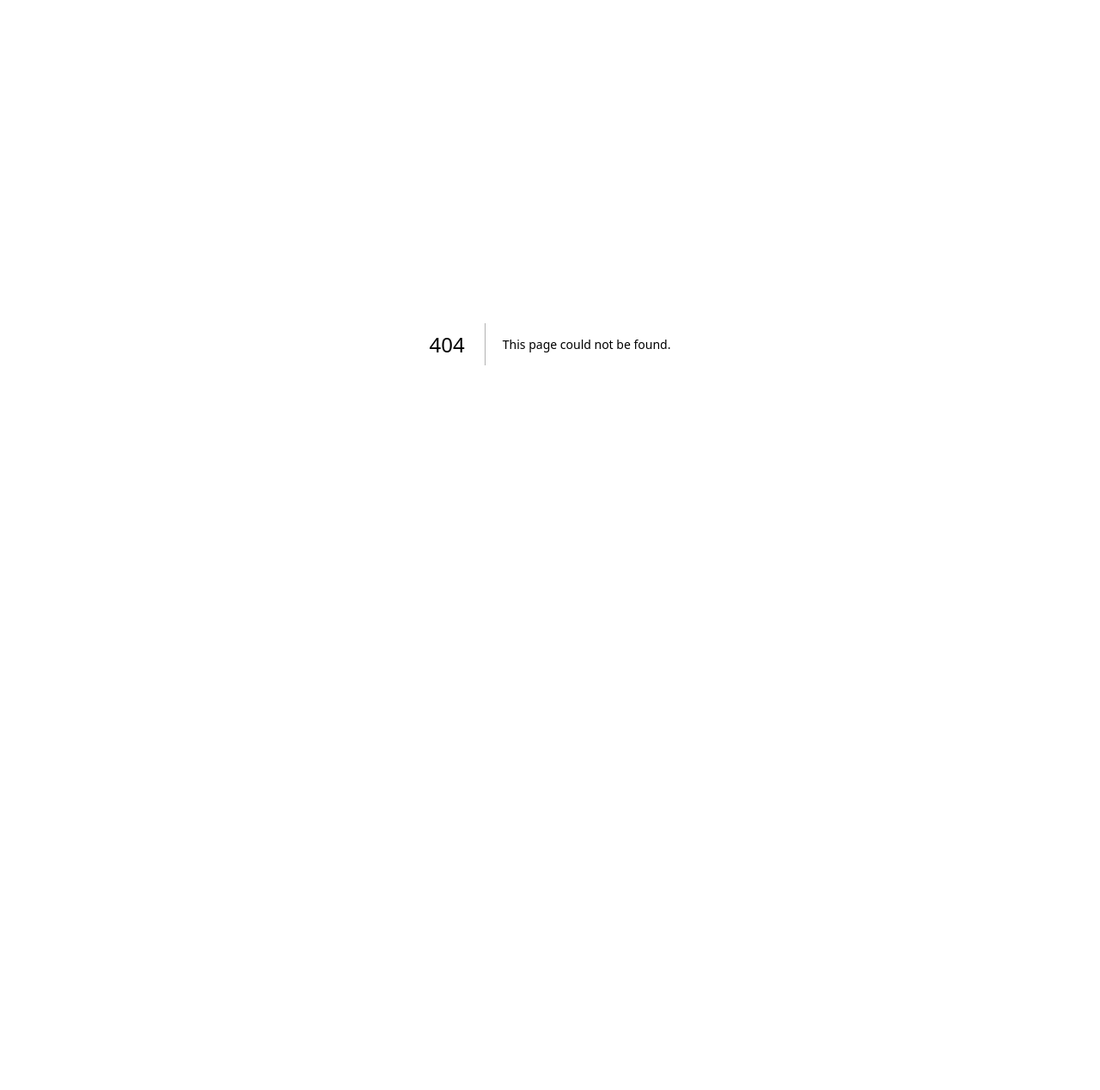
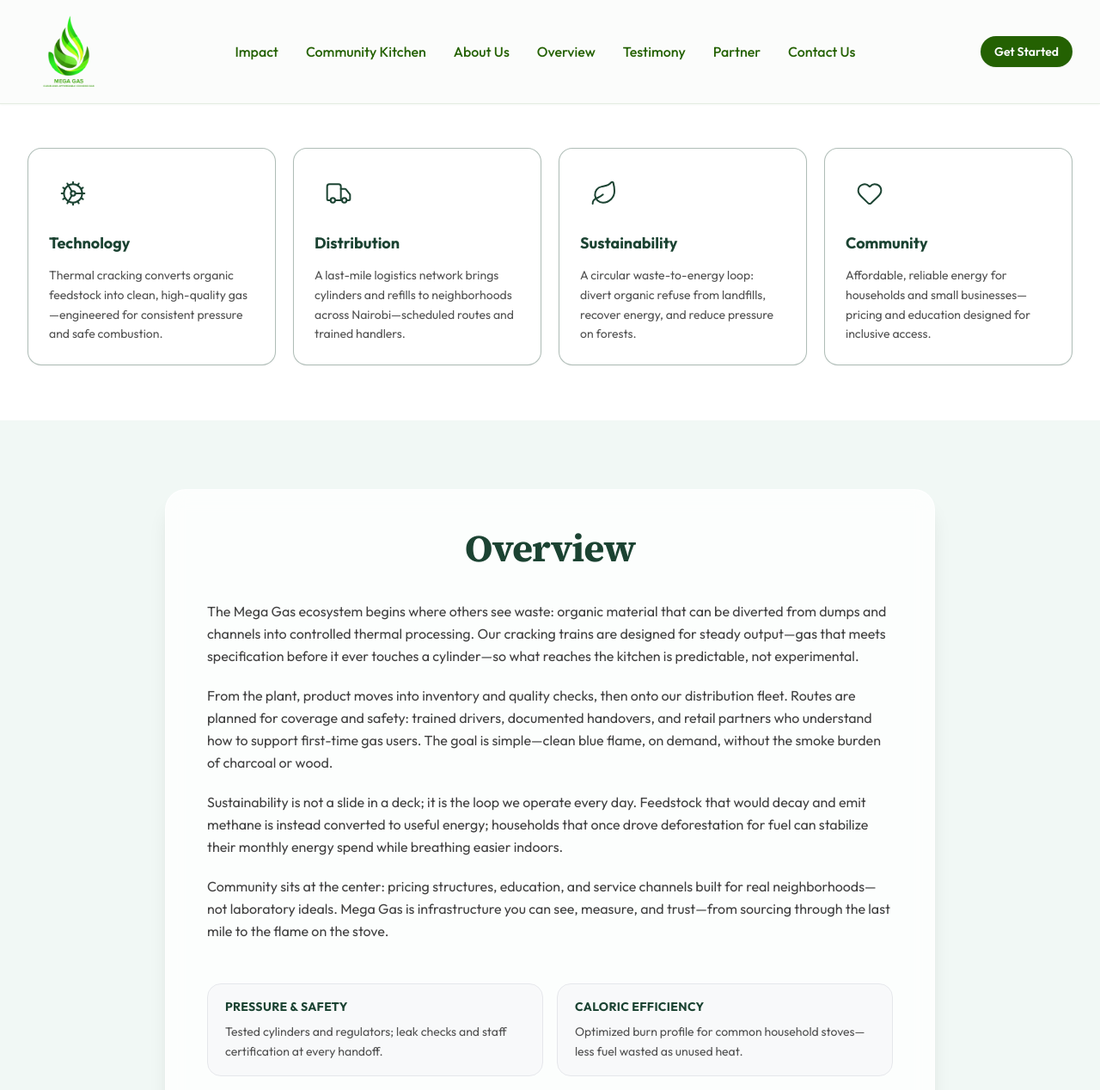
Before and after one commit to scott931/MegaGasII, a Next.js app: page /overview in a window 1280 px wide. Before the commit this address had no page. Shown: the top 1268 px of the page at 86% size. Before the commit the page ends 800 px from the top, so only its background shows below. Built offline with nearby package versions, Linux system fonts and the light colour scheme.

Commit message:
page overview

```diff
--- /dev/null
+++ b/src/app/overview/layout.tsx
@@ -0,0 +1,13 @@
+import { Source_Serif_4 } from "next/font/google";
+
+const overviewSerif = Source_Serif_4({
+  subsets: ["latin"],
+  variable: "--font-overview-serif",
+  display: "swap",
+});
+
+export default function OverviewLayout({
+  children,
+}: Readonly<{ children: React.ReactNode }>) {
+  return <div className={overviewSerif.variable}>{children}</div>;
+}
--- /dev/null
+++ b/src/app/overview/page.tsx
@@ -0,0 +1,26 @@
+import type { Metadata } from "next";
+import { Footer } from "@/components/home/Footer";
+import { Header } from "@/components/home/Header";
+import { OverviewDeepDive } from "@/components/overview/OverviewDeepDive";
+import { OverviewVisualAnchor } from "@/components/overview/OverviewVisualAnchor";
+import { PillarGrid } from "@/components/overview/PillarGrid";
+
+export const metadata: Metadata = {
+  title: "Overview | Mega Gas Alternative Energy",
+  description:
+    "Mega Gas technology, distribution, sustainability, and community—technical overview of the clean gas ecosystem.",
+};
+
+export default function OverviewPage() {
+  return (
+    <>
+      <Header />
+      <main className="min-h-screen bg-white pt-[92px] sm:pt-[108px]">
+        <PillarGrid />
+        <OverviewDeepDive />
+        <OverviewVisualAnchor />
+      </main>
+      <Footer />
+    </>
+  );
+}
--- a/src/components/home/Footer.tsx
+++ b/src/components/home/Footer.tsx
@@ -8,6 +8,7 @@ import logo from "@/images/logo1.png";
 const quickLinks = [
   { label: "Home", href: "/" },
   { label: "About Us", href: "/about-us" },
+  { label: "Overview", href: "/overview" },
   { label: "Our Solution", href: "#solution" },
   { label: "Environmental Impact", href: "/impact" },
   { label: "Careers", href: "#careers" },
--- a/src/components/home/Header.tsx
+++ b/src/components/home/Header.tsx
@@ -11,7 +11,7 @@ const nav = [
   { label: "Impact", href: "/impact" },
   { label: "Community Kitchen", href: "#community-kitchen" },
   { label: "About Us", href: "/about-us" },
-  { label: "Overview", href: "#overview" },
+  { label: "Overview", href: "/overview" },
   { label: "Testimony", href: "#testimony" },
   { label: "Partner", href: "#partner" },
   { label: "Contact Us", href: "#contact-us" },
--- /dev/null
+++ b/src/components/overview/OverviewDeepDive.tsx
@@ -0,0 +1,79 @@
+"use client";
+
+import { motion } from "framer-motion";
+
+const specs = [
+  { label: "Pressure & safety", detail: "Tested cylinders and regulators; leak checks and staff certification at every handoff." },
+  { label: "Caloric efficiency", detail: "Optimized burn profile for common household stoves—less fuel wasted as unused heat." },
+  { label: "Burn time & stability", detail: "Consistent flame duration per fill, with predictable consumption for monthly budgeting." },
+  { label: "Emissions profile", detail: "Lower particulate load versus solid fuels—measurably cleaner indoor air during cooking." },
+];
+
+export function OverviewDeepDive() {
+  return (
+    <section className="bg-[#F1F8F5] px-4 py-16 sm:px-6 sm:py-20 lg:px-8">
+      <div className="mx-auto max-w-4xl">
+        <motion.div
+          initial={{ opacity: 0, y: 24 }}
+          whileInView={{ opacity: 1, y: 0 }}
+          viewport={{ once: true, margin: "-80px" }}
+          transition={{ duration: 0.5 }}
+          className="rounded-3xl border border-white/90 bg-white/80 p-8 shadow-xl shadow-[#1B4332]/8 backdrop-blur-md sm:p-10 md:p-12"
+        >
+          <h2
+            className="text-center text-3xl font-bold tracking-tight text-[#1B4332] sm:text-4xl md:text-[2.75rem]"
+            style={{ fontFamily: "var(--font-overview-serif), Georgia, serif" }}
+          >
+            Overview
+          </h2>
+
+          <div className="mt-10 space-y-5 text-base leading-relaxed text-neutral-700">
+            <p>
+              The Mega Gas ecosystem begins where others see waste: organic material that can be
+              diverted from dumps and channels into controlled thermal processing. Our cracking
+              trains are designed for steady output—gas that meets specification before it ever
+              touches a cylinder—so what reaches the kitchen is predictable, not experimental.
+            </p>
+            <p>
+              From the plant, product moves into inventory and quality checks, then onto our
+              distribution fleet. Routes are planned for coverage and safety: trained drivers,
+              documented handovers, and retail partners who understand how to support first-time
+              gas users. The goal is simple—clean blue flame, on demand, without the smoke burden
+              of charcoal or wood.
+            </p>
+            <p>
+              Sustainability is not a slide in a deck; it is the loop we operate every day.
+              Feedstock that would decay and emit methane is instead converted to useful energy;
+              households that once drove deforestation for fuel can stabilize their monthly energy
+              spend while breathing easier indoors.
+            </p>
+            <p>
+              Community sits at the center: pricing structures, education, and service channels
+              built for real neighborhoods—not laboratory ideals. Mega Gas is infrastructure you
+              can see, measure, and trust—from sourcing through the last mile to the flame on the
+              stove.
+            </p>
+          </div>
+
+          <div className="mt-12 grid grid-cols-1 gap-4 sm:grid-cols-2">
+            {specs.map((s, i) => (
+              <motion.div
+                key={s.label}
+                initial={{ opacity: 0, y: 12 }}
+                whileInView={{ opacity: 1, y: 0 }}
+                viewport={{ once: true }}
+                transition={{ delay: i * 0.06 }}
+                className="rounded-2xl border border-[#1B4332]/12 bg-[#F8F9FA]/90 px-5 py-4"
+              >
+                <h3 className="text-sm font-bold uppercase tracking-wide text-[#1B4332]">
+                  {s.label}
+                </h3>
+                <p className="mt-2 text-sm leading-relaxed text-neutral-600">{s.detail}</p>
+              </motion.div>
+            ))}
+          </div>
+        </motion.div>
+      </div>
+    </section>
+  );
+}
--- /dev/null
+++ b/src/components/overview/OverviewVisualAnchor.tsx
@@ -0,0 +1,53 @@
+"use client";
+
+import Image from "next/image";
+import Link from "next/link";
+import { motion } from "framer-motion";
+
+const imgSrc =
+  "https://images.unsplash.com/photo-1500382017468-9049fed747ef?w=1920&q=85";
+
+export function OverviewVisualAnchor() {
+  return (
+    <section className="relative w-full overflow-hidden">
+      <div className="relative h-[min(70vh,500px)] w-full min-h-[380px]">
+        <Image
+          src={imgSrc}
+          alt="Panoramic view of green landscape and sustainable energy infrastructure"
+          fill
+          className="object-cover"
+          sizes="100vw"
+          priority={false}
+        />
+        <div className="absolute inset-0 bg-black/20" aria-hidden />
+        <div
+          className="pointer-events-none absolute inset-0 bg-[linear-gradient(to_bottom,transparent_0%,transparent_42%,rgba(36,97,2,0.5)_72%,rgb(36,97,2)_100%)]"
+          aria-hidden
+        />
+
+        <div className="absolute inset-0 flex flex-col items-center justify-center px-4">
+          <motion.div
+            initial={{ opacity: 0, y: 16 }}
+            whileInView={{ opacity: 1, y: 0 }}
+            viewport={{ once: true }}
+            transition={{ duration: 0.5 }}
+            className="flex flex-col items-center gap-4 sm:flex-row sm:gap-5"
+          >
+            <a
+              href="mailto:info@megagasalternativeenergy.co.ke?subject=Technical%20datasheet%20request"
+              className="inline-flex min-h-[48px] items-center justify-center rounded-full bg-white px-8 text-sm font-semibold text-brand-forest shadow-lg transition hover:bg-white/95"
+            >
+              Download technical datasheet
+            </a>
+            <Link
+              href="/#partner"
+              className="inline-flex min-h-[48px] items-center justify-center rounded-full border-2 border-white bg-white/10 px-8 text-sm font-semibold text-white backdrop-blur-sm transition hover:bg-white/20"
+            >
+              Partner with us
+            </Link>
+          </motion.div>
+        </div>
+      </div>
+    </section>
+  );
+}
--- /dev/null
+++ b/src/components/overview/PillarGrid.tsx
@@ -0,0 +1,85 @@
+"use client";
+
+import { Cog, Heart, Leaf, Truck } from "lucide-react";
+import { motion } from "framer-motion";
+
+const pillars = [
+  {
+    title: "Technology",
+    icon: Cog,
+    summary:
+      "Thermal cracking converts organic feedstock into clean, high-quality gas—engineered for consistent pressure and safe combustion.",
+  },
+  {
+    title: "Distribution",
+    icon: Truck,
+    summary:
+      "A last-mile logistics network brings cylinders and refills to neighborhoods across Nairobi—scheduled routes and trained handlers.",
+  },
+  {
+    title: "Sustainability",
+    icon: Leaf,
+    summary:
+      "A circular waste-to-energy loop: divert organic refuse from landfills, recover energy, and reduce pressure on forests.",
+  },
+  {
+    title: "Community",
+    icon: Heart,
+    summary:
+      "Affordable, reliable energy for households and small businesses—pricing and education designed for inclusive access.",
+  },
+];
+
+const container = {
+  hidden: { opacity: 0 },
+  show: {
+    opacity: 1,
+    transition: { staggerChildren: 0.1, delayChildren: 0.05 },
+  },
+};
+
+const item = {
+  hidden: { opacity: 0, y: -20 },
+  show: {
+    opacity: 1,
+    y: 0,
+    transition: { duration: 0.45, ease: [0.22, 1, 0.36, 1] as const },
+  },
+};
+
+export function PillarGrid() {
+  return (
+    <section className="bg-white px-4 py-14 sm:px-6 sm:py-16 lg:px-8">
+      <div className="mx-auto max-w-7xl">
+        <motion.div
+          variants={container}
+          initial="hidden"
+          whileInView="show"
+          viewport={{ once: true, margin: "-60px" }}
+          className="grid grid-cols-1 gap-5 sm:grid-cols-2 lg:grid-cols-4"
+        >
+          {pillars.map((p) => {
+            const Icon = p.icon;
+            return (
+              <motion.article
+                key={p.title}
+                variants={item}
+                className="group flex flex-col rounded-2xl border border-[#1B4332]/35 bg-white p-6 shadow-sm transition-colors duration-300 hover:border-[#1B4332] hover:bg-[#1B4332]"
+              >
+                <div className="mb-4 inline-flex rounded-xl bg-[#1B4332]/8 p-3 text-[#1B4332] transition-colors duration-300 group-hover:bg-white/15 group-hover:text-white">
+                  <Icon className="h-8 w-8" strokeWidth={1.5} aria-hidden />
+                </div>
+                <h2 className="text-lg font-bold text-[#1B4332] transition-colors duration-300 group-hover:text-white">
+                  {p.title}
+                </h2>
+                <p className="mt-3 text-sm leading-relaxed text-neutral-600 transition-colors duration-300 group-hover:text-white/95">
+                  {p.summary}
+                </p>
+              </motion.article>
+            );
+          })}
+        </motion.div>
+      </div>
+    </section>
+  );
+}
```
